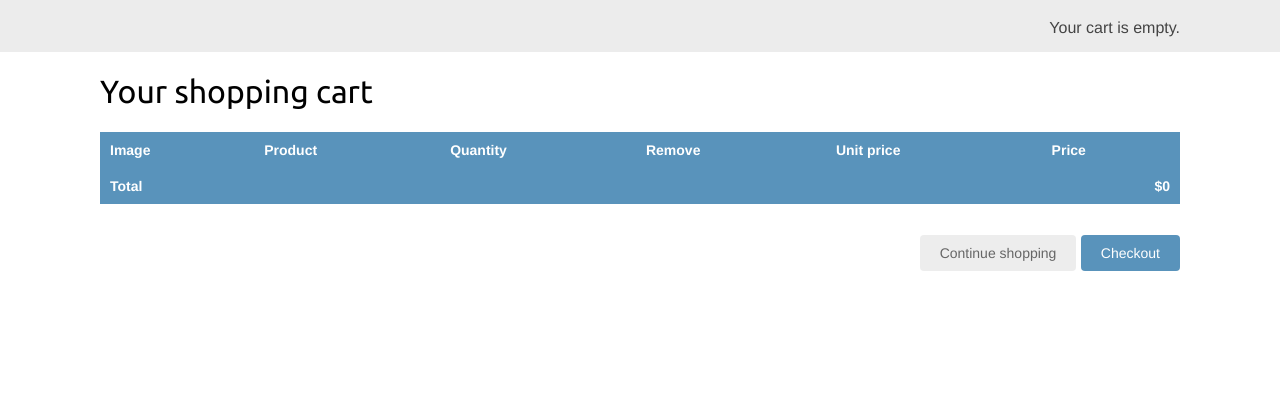
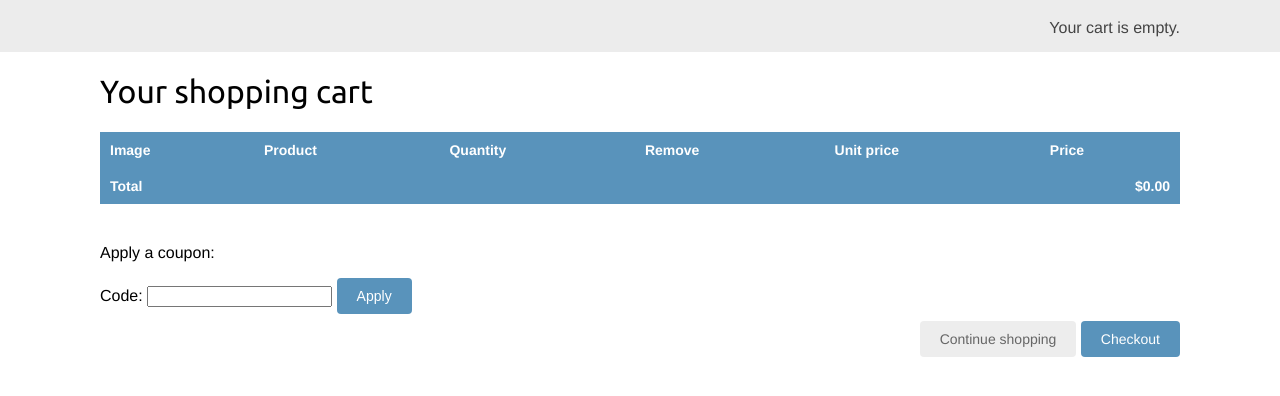
Before and after one commit to kropacek/myshop_project, a Django app: page /cart/ in a window 1280 px wide. Shown: the part 46-442 px from the top of the page. Run offline with Django 5.2, Linux system fonts and the light colour scheme; parts of the project's set-up code (start-up, migrations or seed data) failed here and were passed over.

Commit message:
Coupon added to the orders and stripe

```diff
--- a/django_core/cart_app/cart.py
+++ b/django_core/cart_app/cart.py
@@ -2,6 +2,7 @@ from decimal import Decimal
 from django.conf import settings
 
 from shop_app.models import Product
+from coupon_app.models import Coupon
 
 
 class Cart:
@@ -13,6 +14,7 @@ class Cart:
             cart = self.session[settings.CART_SESSION_ID] = {}
 
         self.cart = cart
+        self.coupon_id = request.session.get('coupon_id')
 
     def __iter__(self):
         product_ids = self.cart.keys()
@@ -69,9 +71,30 @@ class Cart:
     def save(self):
         self.session.modified = True
 
+    def clear(self):
+        del self.session[settings.CART_SESSION_ID]
+        self.delete_coupon()
+
+    def delete_coupon(self):
+        del self.session['coupon_id']
+        self.save()
+
     def get_total_price(self):
         return sum(Decimal(item['price']) * item['quantity'] for item in self.cart.values())
 
-    def clear(self):
-        del self.session[settings.CART_SESSION_ID]
-        self.save()
+    @property
+    def coupon(self):
+        if self.coupon_id:
+            try:
+                return Coupon.objects.get(id=self.coupon_id)
+            except:
+                pass
+        return None
+
+    def get_discount(self):
+        if self.coupon_id:
+            return (self.coupon.discount / Decimal(100)) * self.get_total_price()
+        return Decimal(0)
+
+    def get_total_price_after_discount(self):
+        return self.get_total_price() - self.get_discount()
--- a/django_core/cart_app/views.py
+++ b/django_core/cart_app/views.py
@@ -2,6 +2,7 @@ from django.shortcuts import render, get_object_or_404, redirect
 from django.views.decorators.http import require_POST
 
 from shop_app.models import Product
+from coupon_app.forms import CouponApplyForm
 from .forms import CartAddProductForm
 from .cart import Cart
 
@@ -36,9 +37,10 @@ def cart_detail(request):
             'quantity': item['quantity'],
             'override': True,
         })
-
+    coupon_apply_form = CouponApplyForm()
     context = {
         'cart': cart,
+        'coupon_apply_form': coupon_apply_form,
     }
 
     return render(request, 'cart/detail.html', context=context)
--- /dev/null
+++ b/django_core/coupon_app/forms.py
@@ -0,0 +1,5 @@
+from django import forms
+
+
+class CouponApplyForm(forms.Form):
+    code = forms.CharField()
--- /dev/null
+++ b/django_core/coupon_app/urls.py
@@ -0,0 +1,11 @@
+from django.urls import path
+
+from .views import coupon_apply, coupon_delete
+
+app_name = 'coupon_app'
+
+
+urlpatterns = [
+    path('apply/', coupon_apply, name='coupon_apply'),
+    path('delete/', coupon_delete, name='coupon_delete'),
+]
--- a/django_core/myshop/urls.py
+++ b/django_core/myshop/urls.py
@@ -24,6 +24,7 @@ urlpatterns = [
     path('cart/', include('cart_app.urls', namespace='cart_app')),
     path('orders/', include('order_app.urls', namespace='orders_app')),
     path('payment/', include('payment_app.urls', namespace='payment_app')),
+    path('coupons/', include('coupon_app.urls', namespace='coupon_app')),
     path('', include('shop_app.urls', namespace='shop_app')),
 ]
 
--- a/django_core/order_app/views.py
+++ b/django_core/order_app/views.py
@@ -22,7 +22,11 @@ def order_create(request):
     if request.method == "POST":
         form = OrderCreateForm(request.POST)
         if form.is_valid():
-            order = form.save()
+            order = form.save(commit=False)
+            if cart.coupon:
+                order.coupon = cart.coupon
+                order.discount = cart.coupon.discount
+            order.save()
             for item in cart:
                 OrderItem.objects.create(order=order,
                                          product=item['product'],
--- a/django_core/templates/cart/detail.html
+++ b/django_core/templates/cart/detail.html
@@ -48,13 +48,46 @@
           </tr>
         {% endwith %}
       {% endfor %}
+
+      {% if cart.coupon %}
+        <tr class="subtotal">
+          <td>Subtotal</td>
+          <td colspan="4"></td>
+          <td class="num">${{ cart.get_total_price|floatformat:2 }}</td>
+        </tr>
+        <tr>
+          <td>
+            "{{ cart.coupon.code }}" coupon
+            ({{ cart.coupon.discount }}% off)
+          </td>
+          <td colspan="4"></td>
+          <td class="num neg">
+             – ${{ cart.get_discount|floatformat:2 }}
+          </td>
+        </tr>
+      {% endif %}
+
       <tr class="total">
         <td>Total</td>
         <td colspan="4"></td>
-        <td class="num">${{ cart.get_total_price }}</td>
+        <td class="num">${{ cart.get_total_price_after_discount|floatformat:2 }}</td>
       </tr>
     </tbody>
   </table>
+  {% if not cart.coupon %}
+  <p>Apply a coupon:</p>
+    <form action="{% url "coupon_app:coupon_apply" %}" method="post">
+          <label for="id_code">Code:</label>
+          <input type="text" name="code" required id="id_code">
+        <input type="submit" value="Apply">
+        {% csrf_token %}
+    </form>
+  {% else %}
+    <form action="{% url "coupon_app:coupon_delete" %}" method="post">
+        <input type="submit" value="Delete a coupon">
+        {% csrf_token %}
+    </form>
+  {% endif %}
   <p class="text-right">
     <a href="{% url "shop_app:product_list" %}" class="button
     light">Continue shopping</a>
```
Also changed, not shown: django_core/coupon_app/views.py (+34 -2 lines), django_core/order_app/models.py (+22 -1 lines), django_core/payment_app/views.py (+13 -0 lines), django_core/templates/orders/order/create.html (+7 -1 lines), django_core/templates/payment/process.html (+20 -1 lines), django_core/order_app/migrations/0004_order_coupon_order_discount.py (added).
